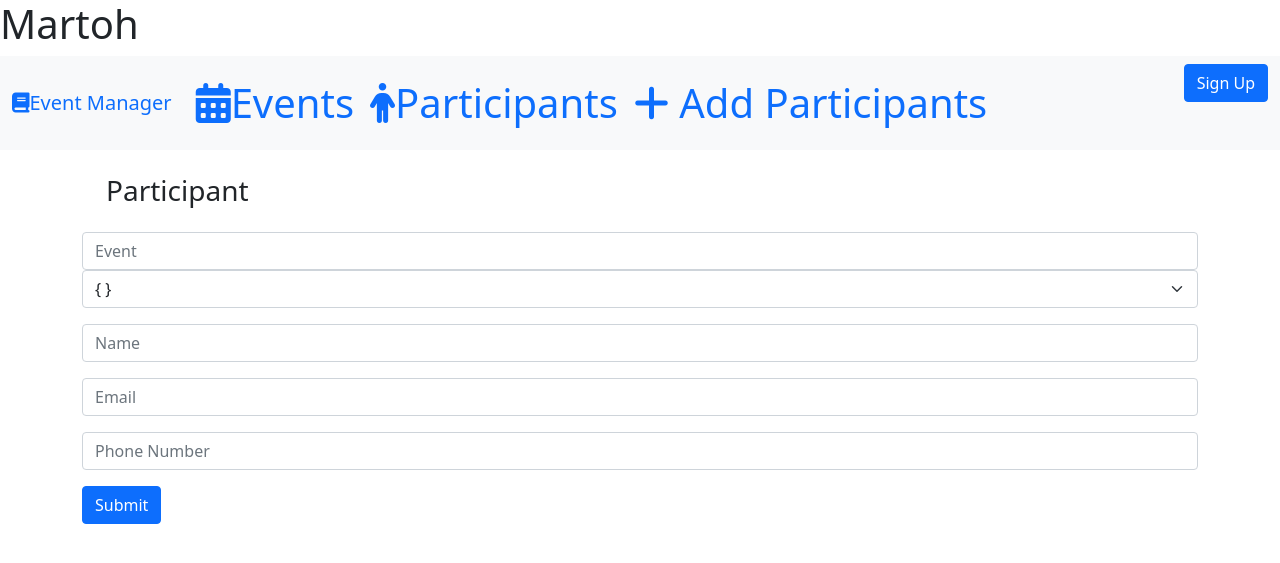
After one commit to Dhe-Reigner/DATABASE-PRACTICE, a Django app: page /attendees in a window 1280 px wide. The commit adds this page. Shown: the top 563 px of the page. Run offline with Django 5.2, Linux system fonts and the light colour scheme.

Commit message:
Initial commit

```diff
--- /dev/null
+++ b/Events/templates/attendees.html
@@ -0,0 +1,68 @@
+<h1>Martoh<h1>
+
+
+{% extends 'base.html' %}
+{% load static %}
+{% block content %}
+
+<div class="container">
+    <h3 class="m-4">Participant</h3>
+    <div class="row">
+        <div class="col-12">
+           <form>
+  <div class="mb-3">
+    <input type="text" class="form-control" id="exampleInputEvent" aria-describedby="eventHelp" placeholder="Event">
+      <select class="form-select" id="exampleSelectNewYear">
+      <option>{ } </option>
+      <option>2</option>
+      <option>3</option>
+      <option>4</option>
+
+
+    </select>
+  </div>
+  <div class="mb-3">
+
+    <input type="text" class="form-control" id="exampleInputEmail1" aria-describedby="emailHelp" placeholder="Name">
+
+  </div>
+  <div class="mb-3">
+
+    <input type="email" class="form-control" id="exampleInputEmail1" aria-describedby="emailHelp" placeholder="Email">
+
+  </div>
+  <div class="mb-3">
+
+    <input type="number" class="form-control" id="exampleInputEmail1" aria-describedby="emailHelp" placeholder="Phone Number">
+
+  </div>
+
+  <button type="submit" class="btn btn-primary">Submit</button>
+</form>
+
+
+
+            <!-- <form method="POST">
+                {% csrf_token %}
+                {{ form.as_p }}
+                <button type="submit" class="btn btn-primary">Submit</button>
+            </form> -->
+
+            <!-- <div class="card bg-primary mb-3" style="max-width: 20rem;">
+                <div class="card-header">
+                    <h3 class="m-4">All Participants</h3>
+                </div>
+                <div class="card-body">
+                    {% for participant in participants %}
+                    <h5 class="card-title">{{ participant.name }}</h5>
+                    <p class="card-text">Email: {{ participant.email }}</p>
+                    <p class="card-text">Phone: {{ participant.phone }}</p>
+                    <hr>
+                    {% endfor %}
+                </div> -->
+
+        </div>
+    </div>
+</div>
+
+{% endblock content %}
--- a/Events/templates/base.html
+++ b/Events/templates/base.html
@@ -8,6 +8,7 @@
 
     <!-- Bootstrap CSS -->
     <link href="https://cdn.jsdelivr.net/npm/bootstrap@5.0.2/dist/css/bootstrap.min.css" rel="stylesheet" integrity="sha384-EVSTQN3/azprG1Anm3QDgpJLIm9Nao0Yz1ztcQTwFspd3yD65VohhpuuCOmLASjC" crossorigin="anonymous">
+    <link rel="stylesheet" href="https://cdnjs.cloudflare.com/ajax/libs/font-awesome/6.7.1/css/all.min.css" integrity="sha512-5Hs3dF2AEPkpNAR7UiOHba+lRSJNeM2ECkwxUIxC1Q/FLycGTbNapWXB4tP889k5T5Ju8fs4b1P5z/iB4nMfSQ==" crossorigin="anonymous" referrerpolicy="no-referrer" />
 
     <title>Hello, world!</title>
   </head>
@@ -30,7 +31,10 @@
           <a class="nav-link" href="{% url 'participants' %}">
           <i class="fa-solid fa-person"></i>Participants</a>
         </li>
-
+     <li class="nav-item">
+          <a class="nav-link" href="{% url 'attendees' %}">
+          <i class="fa-solid fa-plus"></i> Add Participants</a>
+        </li>
       </ul>
       <form class="d-flex">
 
--- a/Events/templates/participants.html
+++ b/Events/templates/participants.html
@@ -10,7 +10,7 @@
 Event: {{ welcome.event }}<br>
 Name:  {{ welcome.name }}<br>
 Email: {{ welcome.email }}<br>
-
+Phone: {{ welcome.phone_number }}<br>
 {% endfor %}
         </div>
     </div>
--- a/Events/urls.py
+++ b/Events/urls.py
@@ -4,4 +4,7 @@ from .import views
 urlpatterns = [
    path('', views.home, name='home'),
    path('participants',views.participants, name='participants'),
+   # path('add_participants', views.add_participants, name='add_participants'),
+   path('attendees', views.attendees, name='attendees'),
+    path('add_participant', views.add_participant, name='add_participant'),  # Uncomment this line if you want to add participants via a form in your templates.
 ]
--- a/Events/views.py
+++ b/Events/views.py
@@ -14,3 +14,34 @@ def participants(request):
     return render(request, 'participants.html',{
         'attendants':all_participants
     })
+
+# def add_participant(request ):
+#     if request.method == 'POST':
+#         name = request.POST.get('name')
+#         email = request.POST.get('email')
+#         event_id = request.POST.get('event_id')
+
+#         event = Event.objects.get(id=event_id)
+#         participant = Participant(name=name, email=email, event=event)
+#         participant.save()
+
+#         return render(request, 'home.html', {
+#             'merry':Event.objects.all()
+#         })
+#     else:
+#         return render(request, 'add_participant.html')
+
+def add_participant(request):
+    return render(request, 'add_participant.html',{})
+
+
+# def attendies(request):
+#     event_id = request.GET.get('event_id')
+#     event = Event.objects.get(id=event_id)
+#     participants = Participant.objects.filter(event=event)
+#     return render(request, 'attendies.html', {
+#         'event': event,
+#         'participants': participants
+#     })
+def attendees(request):
+    return render(request, 'attendees.html', {})
```
Also changed, not shown: Events/models.py (+24 -1 lines), Events/templates/add-participant.html (added, +43 -0 lines), Events/templates/home.html (+7 -12 lines), Events/migrations/0002_participant_phone_number.py (added), Events/migrations/0003_alter_participant_event.py (added), db.sqlite3.
